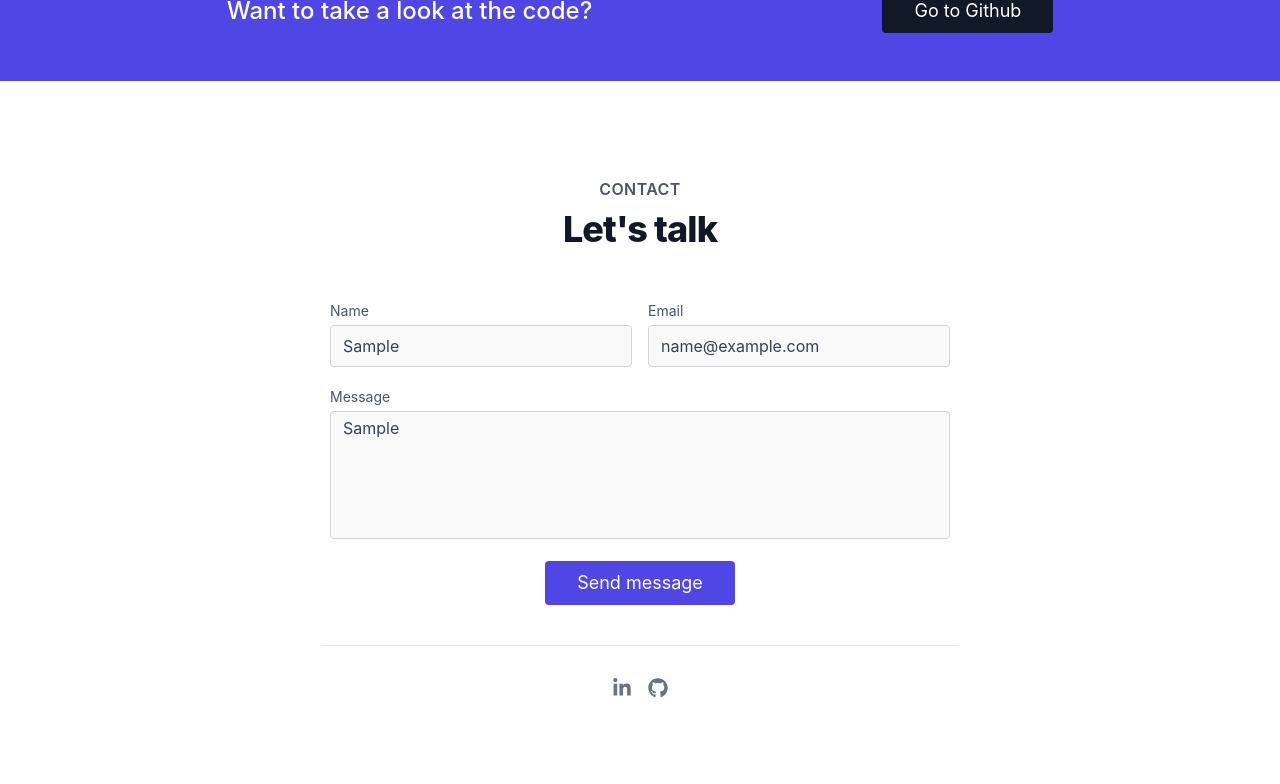
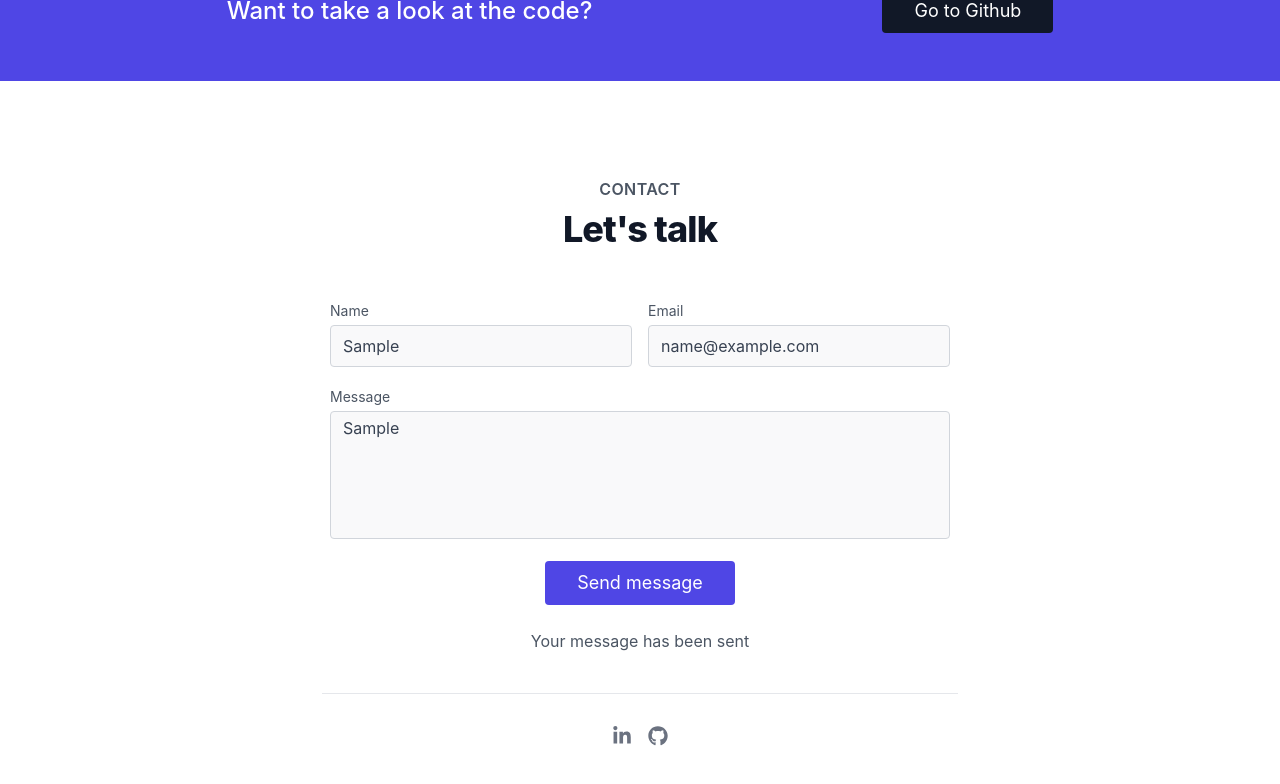
Before and after one commit to lukasrakauskas/rksk.lt, a Next.js app: page /new in a window 1280 px wide. Both pictures are taken after typing "Sample", "name@example.com", "Sample" into the empty fields and a click on the button "Send message". Shown: the part 1910-2694 px from the top of the page. Built offline with nearby package versions, Linux system fonts and the light colour scheme; no server answers; a web font is replaced by a local one; what @tailwindcss/typography would draw is missing.

Commit message:
Add contact form

```diff
--- a/src/pages/api/contact.js
+++ b/src/pages/api/contact.js
@@ -1,28 +1,23 @@
 const mail = require('@sendgrid/mail');
 mail.setApiKey(process.env.SENDGRID_API_KEY);
 
-const msg = {
-  to: 'lukas@rksk.lt',
-  from: 'noreply@rksk.lt',
-  subject: 'Sending with SendGrid is Fun',
-  text: 'and easy to do anywhere, even with Node.js'
-};
-mail
-  .send(msg)
-  .then(() => {
-    console.log('Email sent');
-  })
-  .catch((error) => {
-    console.error(error);
-  });
+export default async (req, res) => {
+  if (req.method === 'POST') {
+    if (!req.body.name || !req.body.email || !req.body.message) return;
 
-export default async (req, res) => {
-  // if sent more than 1 message in 1 minute from same ip, prevent and refresh 1 min
+    const message = {
+      to: 'lukas@rksk.lt',
+      from: 'noreply@rksk.lt',
+      subject: `Message from ${req.body.name} ${req.body.email} from rksk.lt`,
+      text: req.body.message
+    };
 
-  if (req.method === 'POST') {
-    return res.status(200).json({});
+    try {
+      await mail.send(message);
+    } catch (error) {
+      return res.status(500).json({});
+    }
   }
 
-  // only post
-  return res.status().json({});
+  return res.status(200).json({});
 };
--- a/src/pages/new.js
+++ b/src/pages/new.js
@@ -1,11 +1,60 @@
-import { useState } from 'react';
+import { useEffect, useState } from 'react';
 import { Transition } from '@headlessui/react';
 import Image from 'next/image';
 
 export default function Home() {
+  const Statuses = {
+    Idle: 'ilde',
+    Loading: 'loading',
+    Sent: 'sent',
+    Error: 'error'
+  };
+
+  const Messages = {
+    [Statuses.Sent]: 'Your message has been sent',
+    [Statuses.Error]: 'Failed to send your message :('
+  };
+
+  const [status, setStatus] = useState(Statuses.Idle);
   const [isOpen, setIsOpen] = useState(false);
   const handleOpen = () => setIsOpen(true);
   const handleClose = () => setIsOpen(false);
+
+  const handleSubmit = async (event) => {
+    event.preventDefault();
+    const name = event.target.name.value;
+    const email = event.target.email.value;
+    const message = event.target.message.value;
+
+    if (!name || !email || !message) return;
+
+    try {
+      setStatus(Statuses.Loading);
+      await fetch('/api/contact', {
+        method: 'POST',
+        headers: {
+          'Content-Type': 'application/json'
+        },
+        body: JSON.stringify({ name, email, message })
+      });
+      setStatus(Statuses.Sent);
+    } catch (error) {
+      setStatus(Statuses.Error);
+    }
+  };
+
+  useEffect(() => {
+    let timeout;
+    if (status === Statuses.Sent || status === Statuses.Error) {
+      timeout = setTimeout(() => {
+        setStatus(Statuses.Idle);
+      }, 5000);
+    }
+
+    return () => {
+      clearTimeout(timeout);
+    };
+  }, [status]);
 
   return (
     <div>
@@ -332,7 +381,7 @@ export default function Home() {
             </h3>
           </div>
           <div className="mx-auto lg:w-1/2 md:w-2/3">
-            <div className="flex flex-wrap -m-2">
+            <form onSubmit={handleSubmit} className="flex flex-wrap -m-2">
               <div className="w-full p-2 md:w-1/2">
                 <div className="relative">
                   <label
@@ -381,9 +430,16 @@ export default function Home() {
                 </div>
               </div>
               <div className="w-full p-2">
-                <button className="flex px-8 py-2 mx-auto text-lg text-white bg-indigo-600 border-0 rounded focus:outline-none hover:bg-indigo-700">
+                <button
+                  type="submit"
+                  disabled={status === Statuses.Loading}
+                  className="flex px-8 py-2 mx-auto text-lg text-white bg-indigo-600 border-0 rounded focus:outline-none hover:bg-indigo-700"
+                >
                   Send message
                 </button>
+                {Messages[status] ? (
+                  <p className="mt-6 text-center">{Messages[status]}</p>
+                ) : null}
               </div>
               <div className="w-full p-2 pt-8 mt-8 text-center border-t border-gray-200">
                 <span className="inline-flex">
@@ -421,7 +477,7 @@ export default function Home() {
                   </a>
                 </span>
               </div>
-            </div>
+            </form>
           </div>
         </div>
       </section>
```
